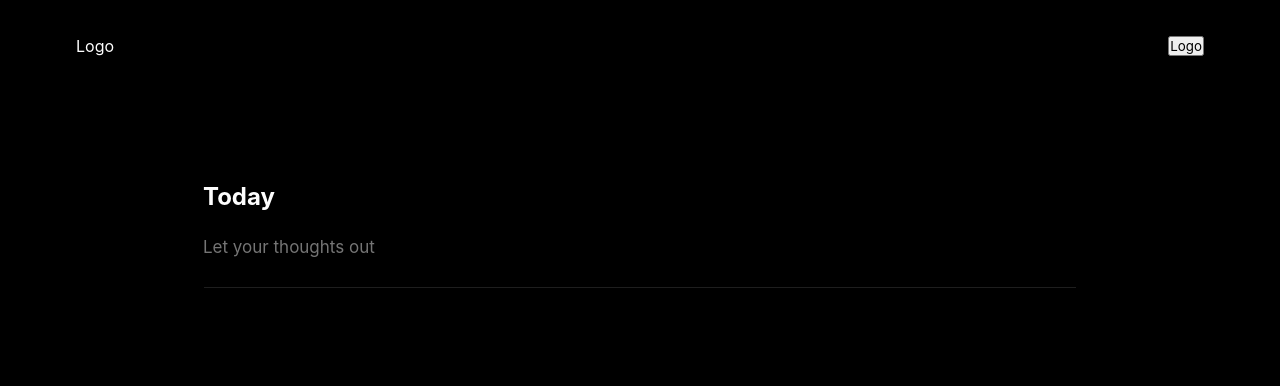
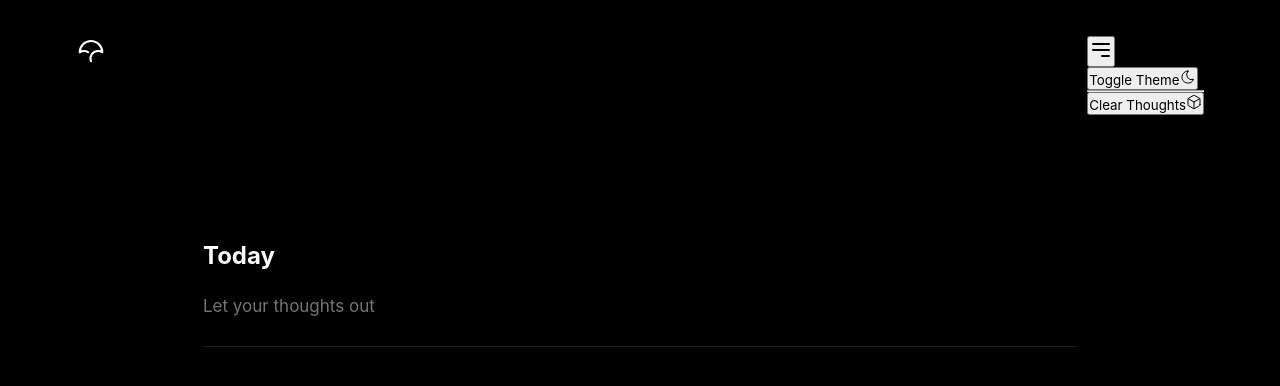
Before and after one commit to frankivann/your-thoughts, a React (Vite) app: page / in a window 1280 px wide. Shown: the top 386 px of the page. Built offline with nearby package versions, Linux system fonts and the light colour scheme.

Commit message:
feat dropdown menu

```diff
--- a/src/App.tsx
+++ b/src/App.tsx
@@ -8,8 +8,89 @@ export default function App() {
   return (
     <div className='app'>
       <header className='header'>
-        <span className='logo'>Logo</span>
-        <button>Logo</button>
+        <span className='logo'>
+          <svg
+            xmlns='http://www.w3.org/2000/svg'
+            width='30'
+            height='30'
+            viewBox='0 0 24 24'
+            strokeWidth='1.7'
+            stroke='currentColor'
+            fill='none'
+            strokeLinecap='round'
+            strokeLinejoin='round'
+          >
+            <path stroke='none' d='M0 0h24v24H0z' fill='none' />
+            <path d='M9.695 12.985a5.972 5.972 0 0 0 -3.295 -.985c-1.257 0 -2.436 .339 -3.4 1a9 9 0 1 1 18 0c-.966 -.664 -2.14 -1 -3.4 -1a6 6 0 0 0 -5.605 8.144' />
+          </svg>
+        </span>
+        <nav className='menu'>
+          <button className='toggle'>
+            <svg
+              fill='none'
+              width='24'
+              height='24'
+              stroke='currentColor'
+              viewBox='0 0 24 24'
+              xmlns='http://www.w3.org/2000/svg'
+            >
+              <path
+                strokeLinecap='round'
+                strokeLinejoin='round'
+                strokeWidth='2'
+                d='M4 6h16M4 12h16m-7 6h7'
+              ></path>
+            </svg>
+          </button>
+          <div className='dropdown-wrapper'>
+            <ul className='menu-ul'>
+              <li className='menu-li'>
+                <button className='menu-button'>
+                  Toggle Theme
+                  <svg
+                    xmlns='http://www.w3.org/2000/svg'
+                    width='16'
+                    height='16'
+                    className='svg-logo'
+                    viewBox='0 0 24 24'
+                    strokeWidth='1.5'
+                    stroke='currentColor'
+                    fill='none'
+                    strokeLinecap='round'
+                    strokeLinejoin='round'
+                  >
+                    <path stroke='none' d='M0 0h24v24H0z' fill='none' />
+                    <path d='M12 3c.132 0 .263 0 .393 0a7.5 7.5 0 0 0 7.92 12.446a9 9 0 1 1 -8.313 -12.454z' />
+                  </svg>
+                </button>
+              </li>
+              <hr className='menu-divider' />
+              <li className='menu-li'>
+                <button className='menu-button'>
+                  Clear Thoughts
+                  <svg
+                    xmlns='http://www.w3.org/2000/svg'
+                    width='16'
+                    height='16'
+                    className='svg-logo'
+                    viewBox='0 0 24 24'
+                    strokeWidth='1.5'
+                    stroke='currentColor'
+                    fill='none'
+                    strokeLinecap='round'
+                    strokeLinejoin='round'
+                  >
+                    <path stroke='none' d='M0 0h24v24H0z' fill='none' />
+                    <path d='M21 16.008v-8.018a1.98 1.98 0 0 0 -1 -1.717l-7 -4.008a2.016 2.016 0 0 0 -2 0l-7 4.008c-.619 .355 -1 1.01 -1 1.718v8.018c0 .709 .381 1.363 1 1.717l7 4.008a2.016 2.016 0 0 0 2 0l7 -4.008c.619 -.355 1 -1.01 1 -1.718z' />
+                    <path d='M12 22v-10' />
+                    <path d='M12 12l8.73 -5.04' />
+                    <path d='M3.27 6.96l8.73 5.04' />
+                  </svg>
+                </button>
+              </li>
+            </ul>
+          </div>
+        </nav>
       </header>
 
       <ThoughtsList
```
